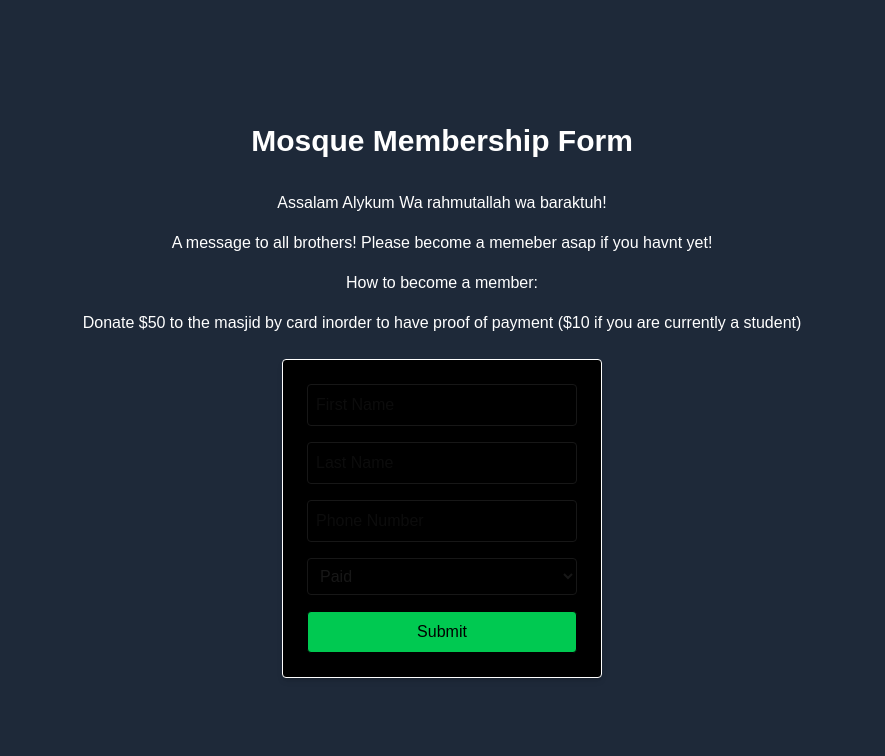
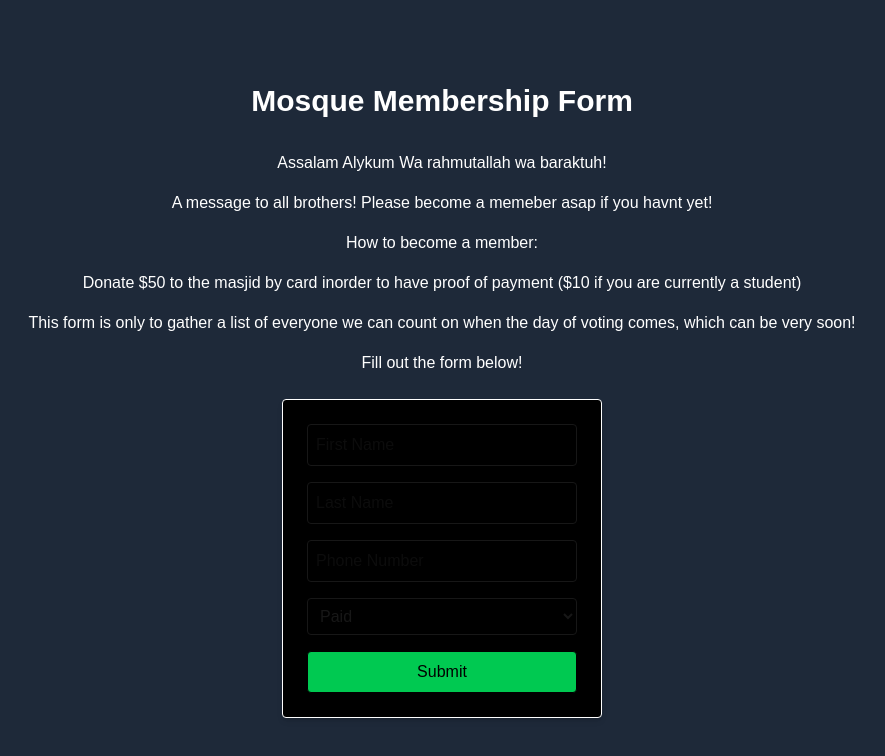
Before and after one commit to AymenS02/Members-List, a Next.js app: page / in a window 1280 px wide. Shown: the top 756 px of the page, without its empty margins (198-1083 px from the left). Built offline with nearby package versions, Linux system fonts and the light colour scheme.

Commit message:
added details

```diff
--- a/app/page.js
+++ b/app/page.js
@@ -42,6 +42,9 @@ export default function Home() {
 
       <p className="text-white m-2">Donate $50 to the masjid by card inorder to have proof of payment ($10 if you are currently a student)</p>
 
+      <p className="text-white m-2">This form is only to gather a list of everyone we can count on when the day of voting comes, which can be very soon!</p>
+
+      <p className="text-white m-2">Fill out the form below!</p>
       <form onSubmit={handleSubmit} className="bg-black border border-white p-6 mt-4 rounded shadow-md w-80">
         <input
           type="text"
```
